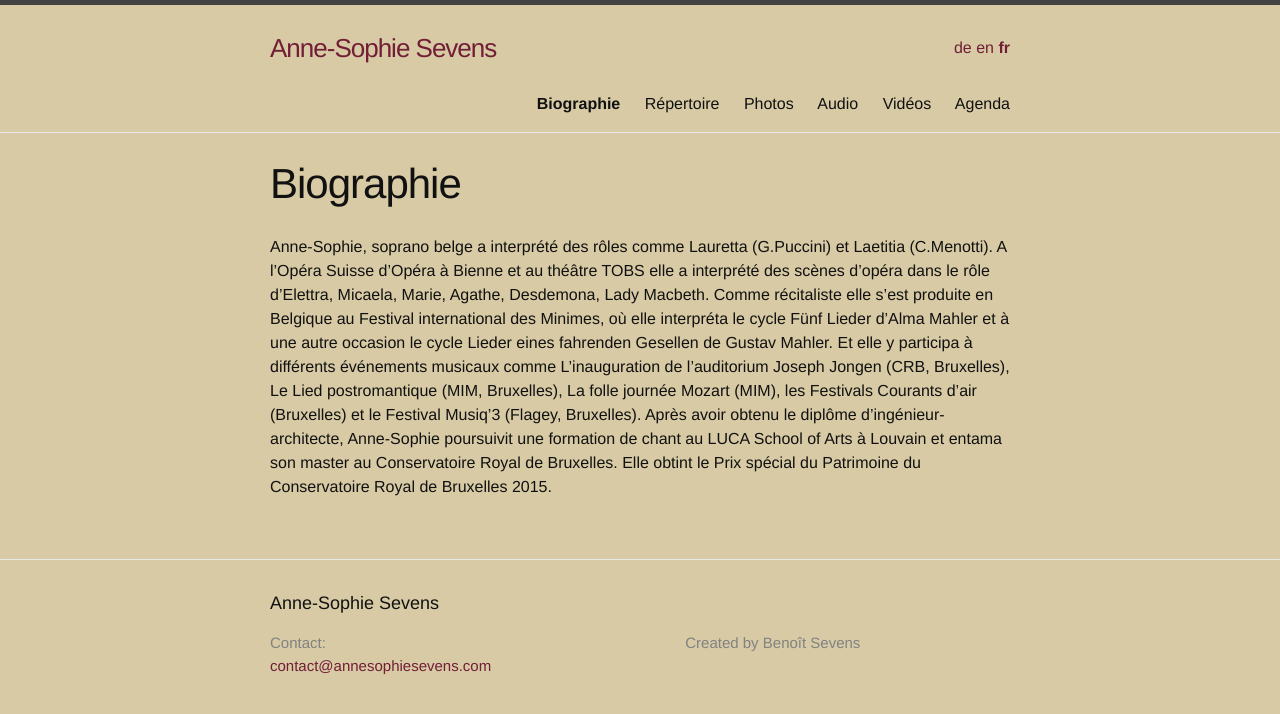
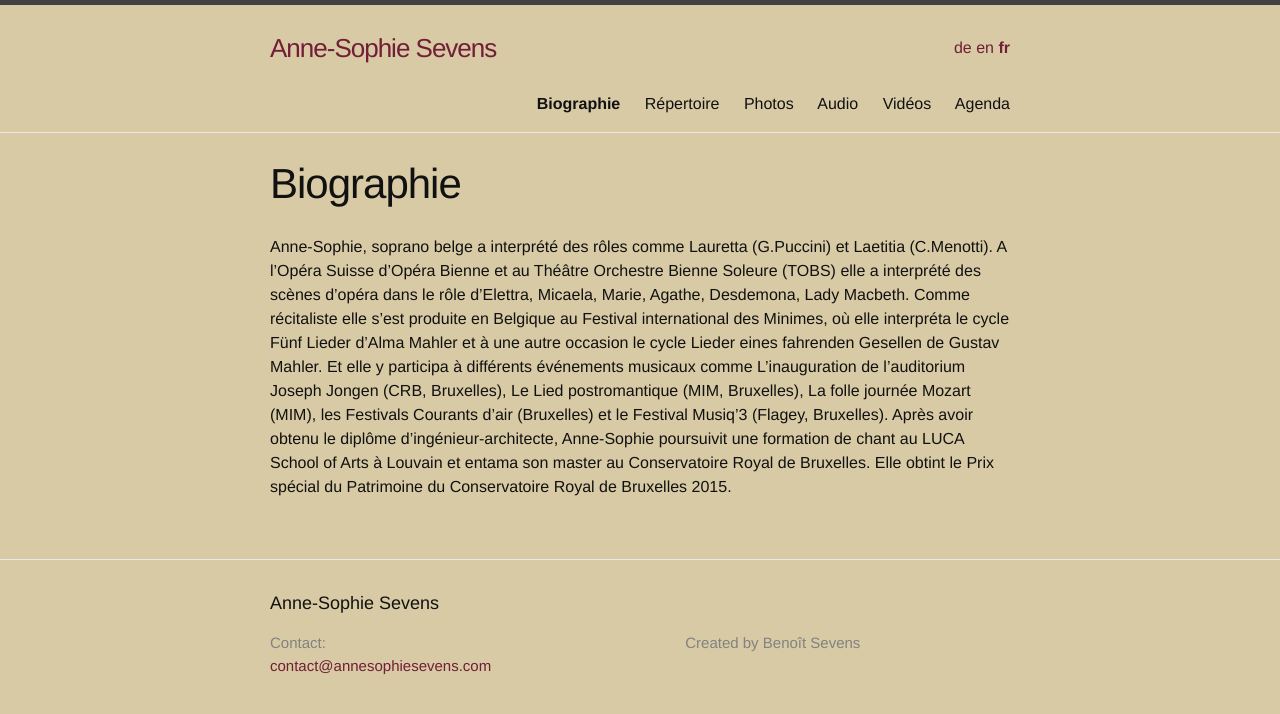
Before and after one commit to annesophie-sevens/annesophie-sevens.github.io, a Jekyll site: the page built from biography-fr.md, in a window 1280 px wide. Shown: the top 714 px of the page. Built offline with Jekyll 4.4.1, drawn with Linux system fonts in a browser that asks for light colours.

Commit message:
Create biography-fr.md

```diff
--- a/biography-fr.md
+++ b/biography-fr.md
@@ -8,4 +8,4 @@ ref: biography
 ---
 
 
-Anne-Sophie, soprano belge a interprété des rôles comme Lauretta (G.Puccini) et Laetitia (C.Menotti). A l'Opéra Suisse d'Opéra à Bienne et au théâtre TOBS elle a interprété des scènes d’opéra dans le rôle d'Elettra, Micaela, Marie, Agathe, Desdemona, Lady Macbeth. Comme récitaliste elle s’est produite en Belgique au Festival international des Minimes, où elle interpréta le cycle Fünf Lieder d’Alma Mahler et à une autre occasion le cycle Lieder eines fahrenden Gesellen de Gustav Mahler. Et elle y participa à différents événements musicaux comme L’inauguration de l’auditorium Joseph Jongen (CRB, Bruxelles), Le Lied postromantique (MIM, Bruxelles), La folle journée Mozart (MIM), les Festivals Courants d’air (Bruxelles) et le Festival Musiq’3 (Flagey, Bruxelles). Après avoir obtenu le diplôme d’ingénieur-architecte, Anne-Sophie poursuivit une formation de chant au LUCA School of Arts à Louvain et entama son master au Conservatoire Royal de Bruxelles. Elle obtint le Prix spécial du Patrimoine du Conservatoire Royal de Bruxelles 2015.
+Anne-Sophie, soprano belge a interprété des rôles comme Lauretta (G.Puccini) et Laetitia (C.Menotti). A l'Opéra Suisse d'Opéra Bienne et au Théâtre Orchestre Bienne Soleure (TOBS) elle a interprété des scènes d’opéra dans le rôle d'Elettra, Micaela, Marie, Agathe, Desdemona, Lady Macbeth. Comme récitaliste elle s’est produite en Belgique au Festival international des Minimes, où elle interpréta le cycle Fünf Lieder d’Alma Mahler et à une autre occasion le cycle Lieder eines fahrenden Gesellen de Gustav Mahler. Et elle y participa à différents événements musicaux comme L’inauguration de l’auditorium Joseph Jongen (CRB, Bruxelles), Le Lied postromantique (MIM, Bruxelles), La folle journée Mozart (MIM), les Festivals Courants d’air (Bruxelles) et le Festival Musiq’3 (Flagey, Bruxelles). Après avoir obtenu le diplôme d’ingénieur-architecte, Anne-Sophie poursuivit une formation de chant au LUCA School of Arts à Louvain et entama son master au Conservatoire Royal de Bruxelles. Elle obtint le Prix spécial du Patrimoine du Conservatoire Royal de Bruxelles 2015.
```
